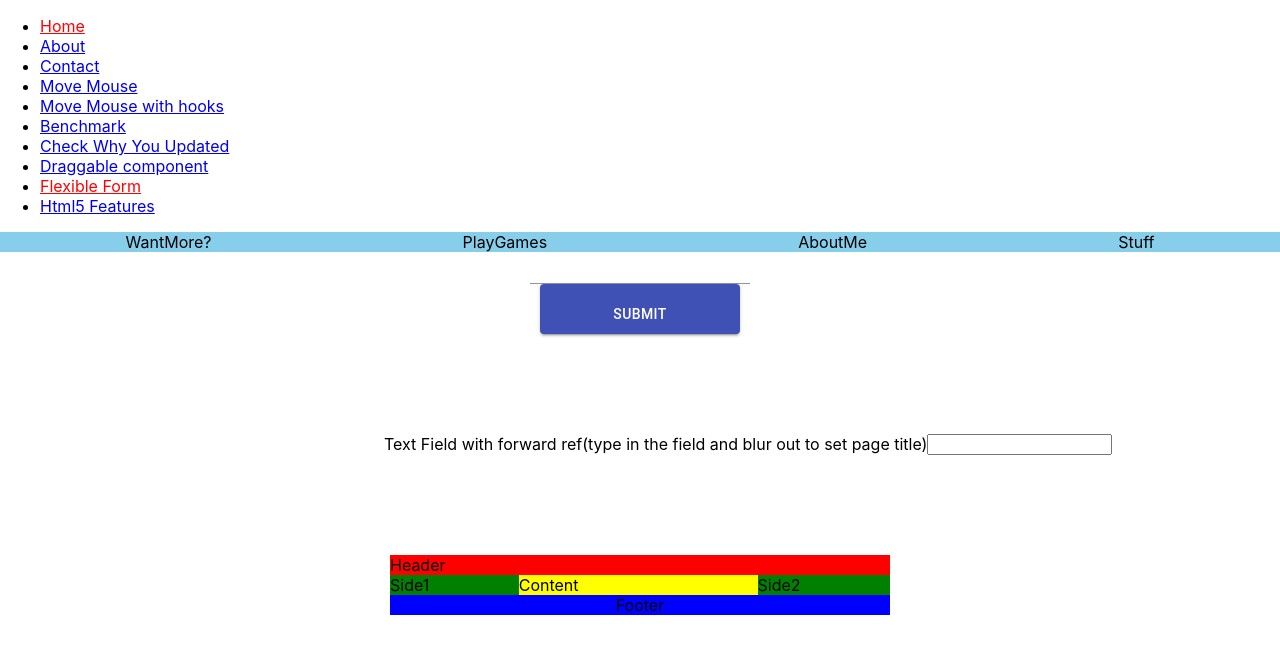
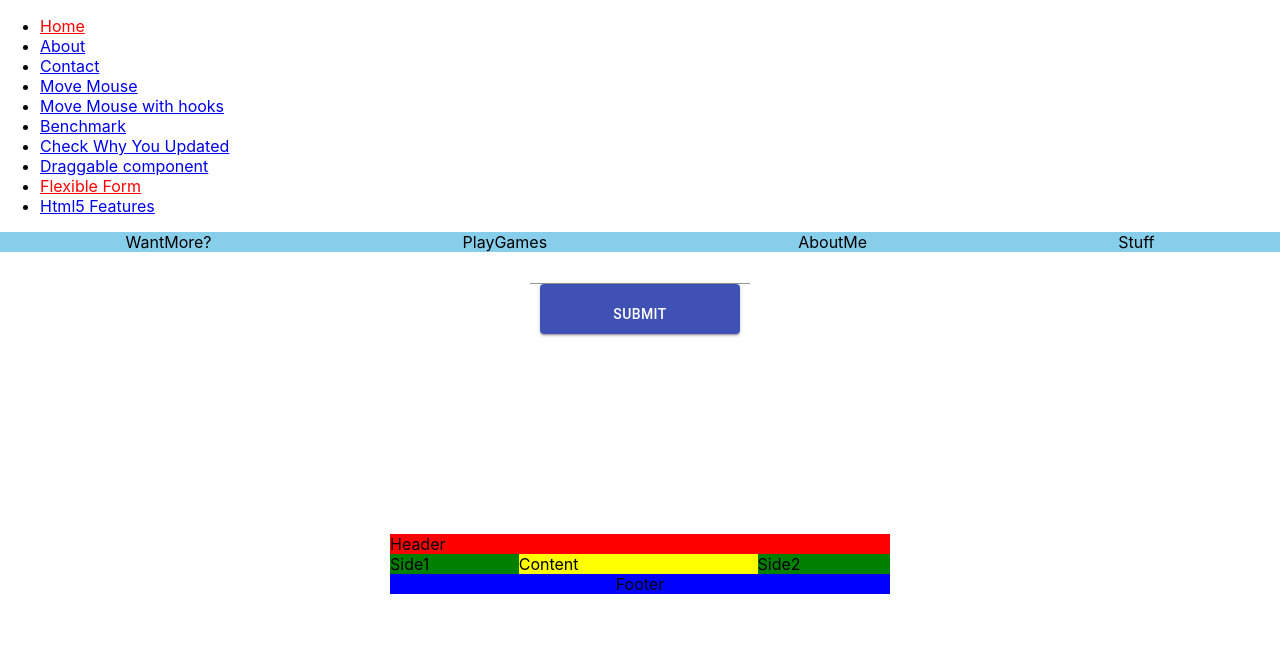
Before and after one commit to johnconnor31/newJsFeatures, a React (Create React App) app: page /flexibleForm in a window 1280 px wide. Shown: the top 654 px of the page. Built offline with nearby package versions, Linux system fonts and the light colour scheme; what redux-promise-middleware would draw is missing.

Commit message:
Revert "push 1"
This reverts commit e9271fe7d3b26a8549ed0ed95f9ac95241828d8e.

```diff
--- a/package.json
+++ b/package.json
@@ -7,7 +7,6 @@
   "dependencies": {
     "@material-ui/core": "^4.8.3",
     "axios": "^0.21.1",
-    "browserslist": "^4.16.8",
     "gh-pages": "^2.1.1",
     "jquery": "^3.5.1",
     "picturefill": "^3.0.3",
@@ -37,7 +36,6 @@
     "production": [
       ">0.2%",
       "not dead",
-      "not ie <= 11",
       "not op_mini all"
     ],
     "development": [
--- a/src/FlexibleForm.js
+++ b/src/FlexibleForm.js
@@ -1,4 +1,4 @@
-import React, { forwardRef, useImperativeHandle, useRef, useState } from 'react';
+import React from 'react';
 import { connect } from 'react-redux';
 import TextField from '@material-ui/core/TextField';
 import Button from '@material-ui/core/Button';
@@ -51,11 +51,6 @@ function FlexForm (props){
     const formSubmit = () => {
         props.submitForm();
     }
-    const myRef = useRef(null);
-    const blurTitleText = () => {
-        console.log('parent my ref', myRef);
-        myRef.current.blur();
-    }
 return (
     <>
     <div className='menu'>
@@ -72,10 +67,6 @@ return (
         <Button className='submit' type='submit' variant='contained' color='primary' onClick={formSubmit}>Submit</Button>
         <div className='submitResponse'>{props.pendingSubmit ? 'Submitting form' : props.submitResponse}</div>
     </div>
-    <div style={{ display:'flex', marginLeft: '30%' }}>
-        <div>Text Field with forward ref(type in the field and blur out to set page title)</div>
-        <SetTitleTextField ref={myRef} onBlur={blurTitleText} />
-    </div>
     <div className='flexContainer'>
         <div className='header'>Header</div>
         <div className='content'>Content</div>
@@ -87,20 +78,6 @@ return (
 );
 }
 
-const SetTitleTextField = forwardRef((props, ref) => {
-    const myRef = useRef();
-    const [val, setVal] = useState('');
-    useImperativeHandle(ref, () => ({
-        blur: () => {
-            document.title = val;
-            myRef.current.blur()
-        }
-    }));
-    return (
-        <input ref={myRef} value={val} onChange={(e) => setVal(e.target.value)} { ...props } />
-    );
-});
-
 const mapStateToProps = (state) => {
     return { ...state};
 }
--- a/src/mouseMove.js
+++ b/src/mouseMove.js
@@ -1,12 +1,14 @@
 import React from 'react';
-import { useState, useEffect, useCallback, useDebugValue } from 'react';
+import { useState, useEffect, useCallback } from 'react';
 
 function MouseMove() {
     const [position, setPosition] = useState({x: 0, y: 0});
-    const handlePosChange = useCallback(({ clientX, clientY }) => {
-        // console.log('args are', args);
-        setPosition({ x:clientX, y:clientY });
-    }, []);
+    const handlePosChange = useCallback(({clientX,clientY}) => {
+        console.log('position has changed', clientX, clientY );
+            setPosition({x:clientX,y: clientY});
+        },
+        [setPosition]
+    );
     const handleClick = useCallback(e => window.alert('hello, you are at', e),[]);
 
     useEventListener('mousemove', handlePosChange);
@@ -28,7 +30,6 @@ function useEventListener(eventName, eventHandler, element = window) {
             element.removeEventListener(eventName, eventHandler);
         };
     },[element, eventName, eventHandler]);
-    useDebugValue('abc');
 }
 
 export default MouseMove;
```
Also changed, not shown: 2 other files (tests, documents, lock files or other folders).
